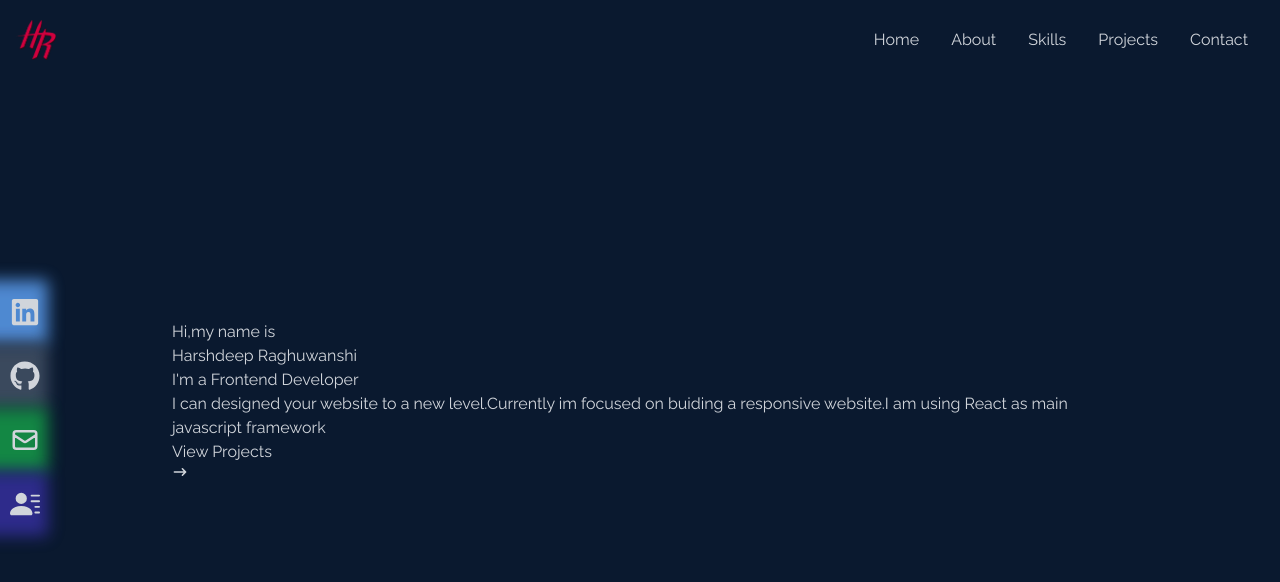
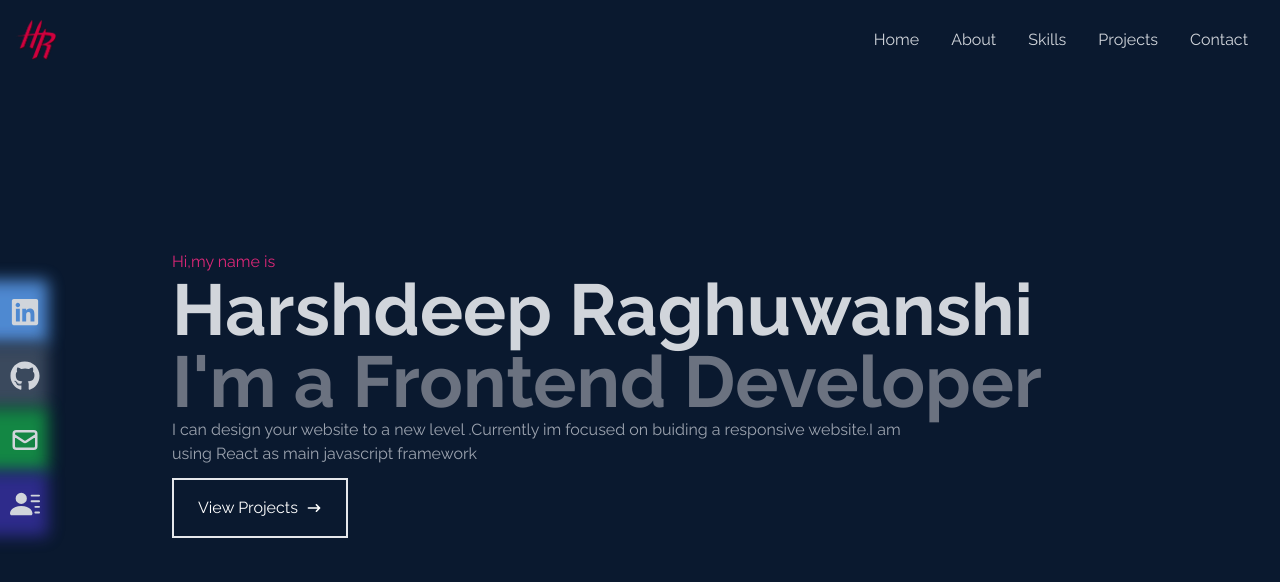
Before and after one commit to harshdeep91/Portfolio, a Next.js app: page / in a window 1280 px wide. Shown: the top 582 px of the page. Built offline with nearby package versions, Linux system fonts and the light colour scheme.

Commit message:
Finished Homepage

```diff
--- a/components/Homepage.js
+++ b/components/Homepage.js
@@ -2,13 +2,19 @@ import {HiArrowNarrowRight} from 'react-icons/hi'
 const Homepage = () => {
   return (
     <div name="homepage" className="w-full h-screen bg-[#0a192f]">
-      <div className='max-w-[1000px] mx-auto px-8 flex flex-col justify-center h-full text-gray-300'>
-        <p className=''>Hi,my name is</p>
-        <h1>Harshdeep Raghuwanshi</h1>
-        <h2>I'm a Frontend Developer</h2>
-        <p>I can designed your website to a new level.Currently im focused on buiding a responsive website.I am using React as main javascript framework </p>
+      <div className='max-w-[1000px] mx-auto px-8 flex flex-col justify-center h-full '>
+        <p className='text-pink-600'>Hi,my name is</p>
+        <h1 className='text-4xl sm:text-7xl font-bold text-gray-300'>Harshdeep Raghuwanshi</h1>
+        <h2 className='text-4xl sm:text-7xl font-bold text-gray-500'>I'm a Frontend Developer</h2>
+        <p className='text-gray-400 max-w-3xl'>I can design your website to a new level .Currently im focused on buiding a responsive website.I am using React as main javascript framework </p>
       <div>
-        <button>View Projects<HiArrowNarrowRight/></button>
+          <button className=' group text-white border-2 px-6 py-4 my-3 flex items-center space-x-2 hover:bg-pink-600 hover:border-red-600'>
+            <span>View Projects</span>
+            <span className=' group-hover:rotate-90 duration-300'>
+              <HiArrowNarrowRight  />
+              </span>
+          </button>
+
       </div>
       </div>
     </div>
```
